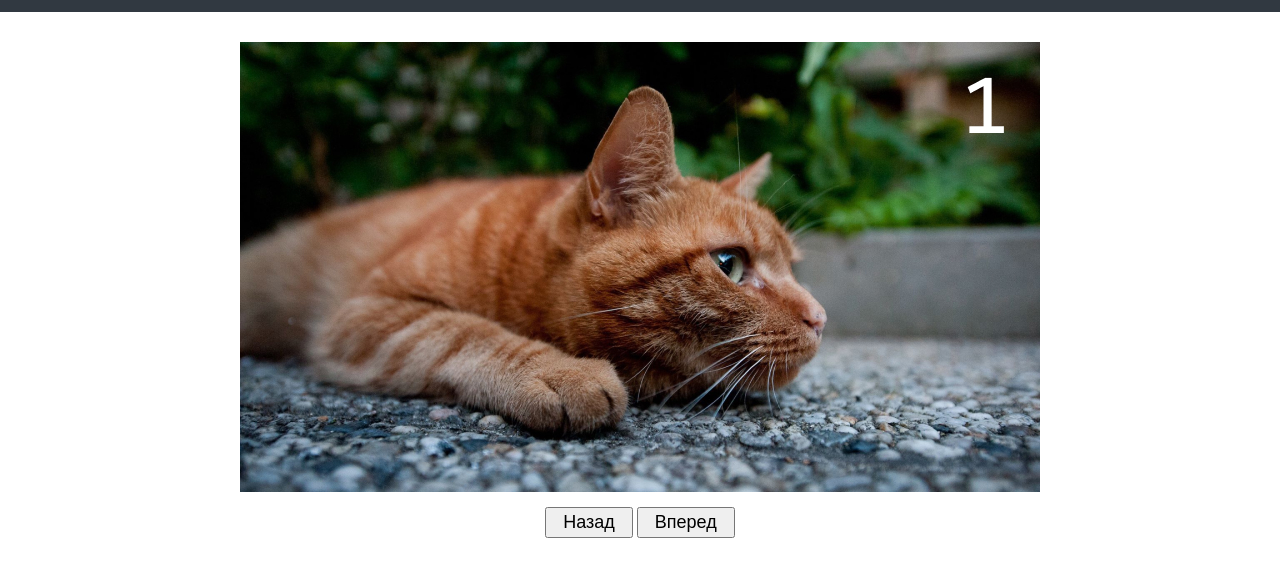
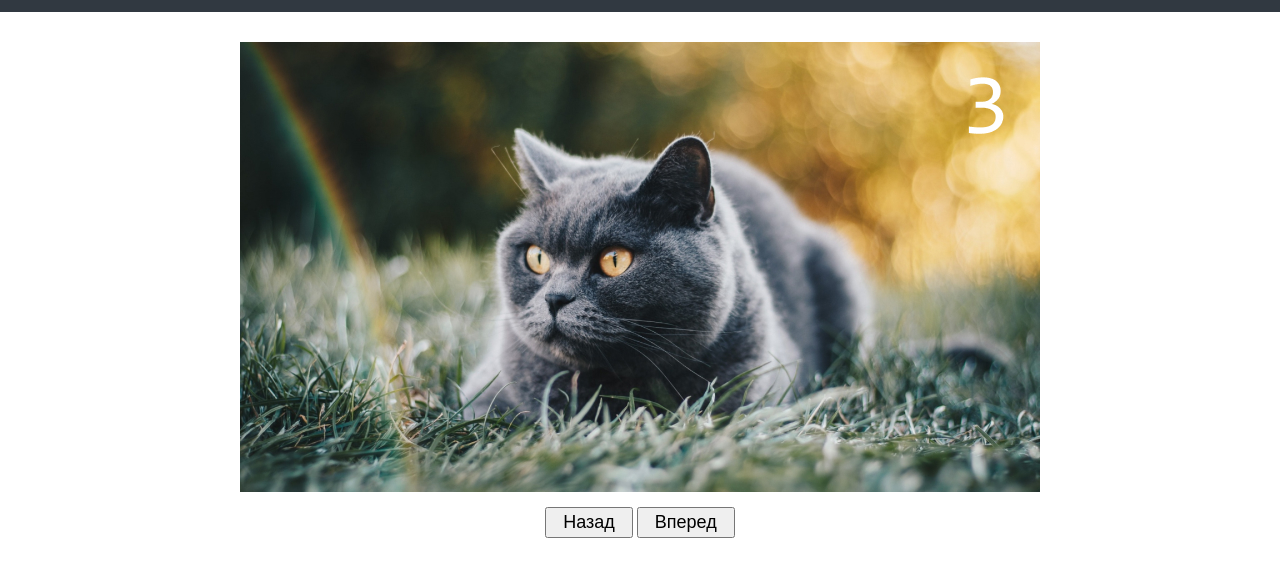
Before and after one commit to Lukachyk/slider-cats, a plain HTML site: page index.html in a window 1280 px wide. Both pictures are taken after a click on the button "Назад". Shown: the part 77-654 px from the top of the page. Drawn offline with Linux system fonts and the light colour scheme.

Commit message:
add js for batton

```diff
--- a/index.html
+++ b/index.html
@@ -15,8 +15,8 @@
 
     <div class="slider" id="slider">
       <img src="./img/01.jpg" alt="Slide 01" />
-      <!-- <img src="./img/02.jpg" alt="Slide 02" />
-      <img src="./img/03.jpg" alt="Slide 03" /> -->
+      <img src="./img/02.jpg" alt="Slide 02" />
+      <img src="./img/03.jpg" alt="Slide 03" />
     </div>
 
     <div class="controls">
--- a/js/main.js
+++ b/js/main.js
@@ -0,0 +1,52 @@
+//"Элементы на странице"
+
+const slider = document.querySelector("#slider");
+const sliderItems = Array.from(slider.children);
+const btnNext = document.querySelector("#btnNext");
+const btnPrev = document.querySelector("#btnPrev");
+
+sliderItems.forEach(function (slide, index) {
+  // Скрываем все слайды, кроме первого
+  if (index !== 0) slide.classList.add("hidden");
+
+  //Добавляем индексы
+  slide.dataset.index = index;
+
+  // Добавляем data aтрибут active для первого / активного слайда
+  sliderItems[0].setAttribute("data-active", "");
+
+  // Клик по слайдам
+  slide.addEventListener("click", function () {
+    showNextSlide("next");
+  });
+});
+
+btnNext.onclick = function () {
+  showNextSlide("next");
+};
+
+btnPrev.onclick = function () {
+  showNextSlide("prev");
+};
+
+function showNextSlide(direction) {
+  //Сркываем текйщий слайд
+  const currentSlide = slider.querySelector("[data-active]");
+  const currentSlideIndex = +currentSlide.dataset.index;
+  currentSlide.classList.add("hidden");
+  currentSlide.removeAttribute("data-active");
+  // Рассчитываем следуйщий индекс в зависимости от направления
+  let nextSlideIndex;
+  if (direction === "next") {
+    nextSlideIndex =
+      currentSlideIndex + 1 === sliderItems.length ? 0 : currentSlideIndex + 1;
+  } else if (direction === "prev") {
+    nextSlideIndex =
+      currentSlideIndex === 0 ? sliderItems.length - 1 : currentSlideIndex - 1;
+  }
+
+  // показываем следуйщик сладй
+  const nextSlide = slider.querySelector(`[data-index="${nextSlideIndex}"]`);
+  nextSlide.classList.remove("hidden");
+  nextSlide.setAttribute("data-active", "");
+}
```
Also changed, not shown: css/main.css (indentation only).
